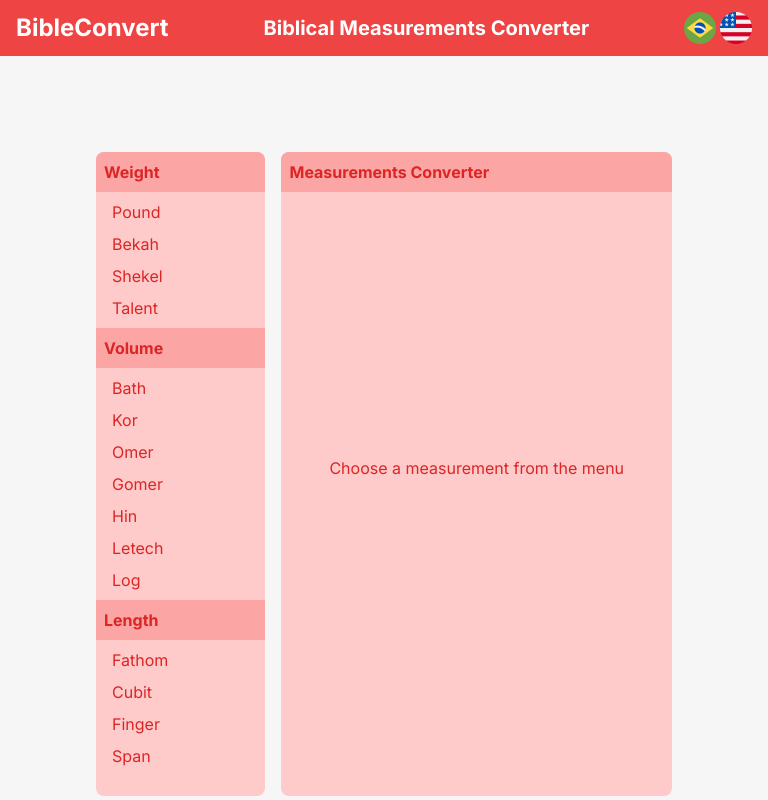
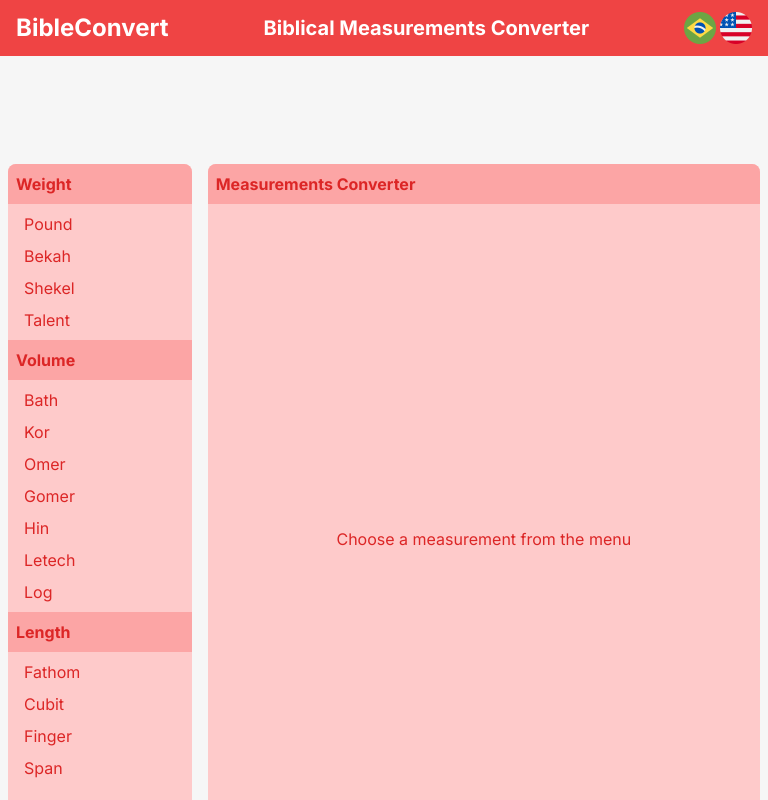
Before and after one commit to brunnogpcosta/bible-convert, a Next.js app: page / in a window 768 px wide. Shown: the top 800 px of the page. Built offline with nearby package versions, Linux system fonts and the light colour scheme.

Commit message:
mobile margin

```diff
--- a/src/app/page.css
+++ b/src/app/page.css
@@ -1,12 +1,22 @@
 /* Mobile styles (applies to all screen sizes) */
 .main-container {
+  width: 70%;
   flex-direction: column;
+  margin: 0 auto;
 }
 
 /* Desktop styles (applies to screens wider than 768px) */
 @media screen and (min-width: 768px) {
   .main-container {
+    width: 70%;
     flex-direction: row;
     justify-content: center;
+    margin-top: 100px;
   }
 }
+
+@media screen and (max-width: 769px) {
+  .main-container {
+    width: 100%;
+  }
+}
--- a/src/app/page.tsx
+++ b/src/app/page.tsx
@@ -65,7 +65,7 @@
       <meta name="google-site-verification" content="dkLg9GAqawiLt719kp-J_bkbbackWV8rJFMZMrH9Tl4" />
       <SEO title={title} description={description} image={image} url={url} />
       <Header handleLanguageSelected={handleLanguageSelected} languageSelected={languageSelected} />
-      <main className="flex min-h-screen flex-row p-24 main-container">
+      <main className="flex min-h-screen flex-row p-2 main-container">
         <SidebarMenu itemSelected={itemSelected} handleItemSelected={handleItemSelected} />
         <Converter itemSelected={itemSelected} handleQuoteSelected={(vers, desc) => handleModal(vers, desc)} />
         {showModal && <Modal title={titleModal} description={descriptionModal} onClose={handleModalClose}></Modal>}
```
Lines whose indentation alone changed are shown as unchanged.
